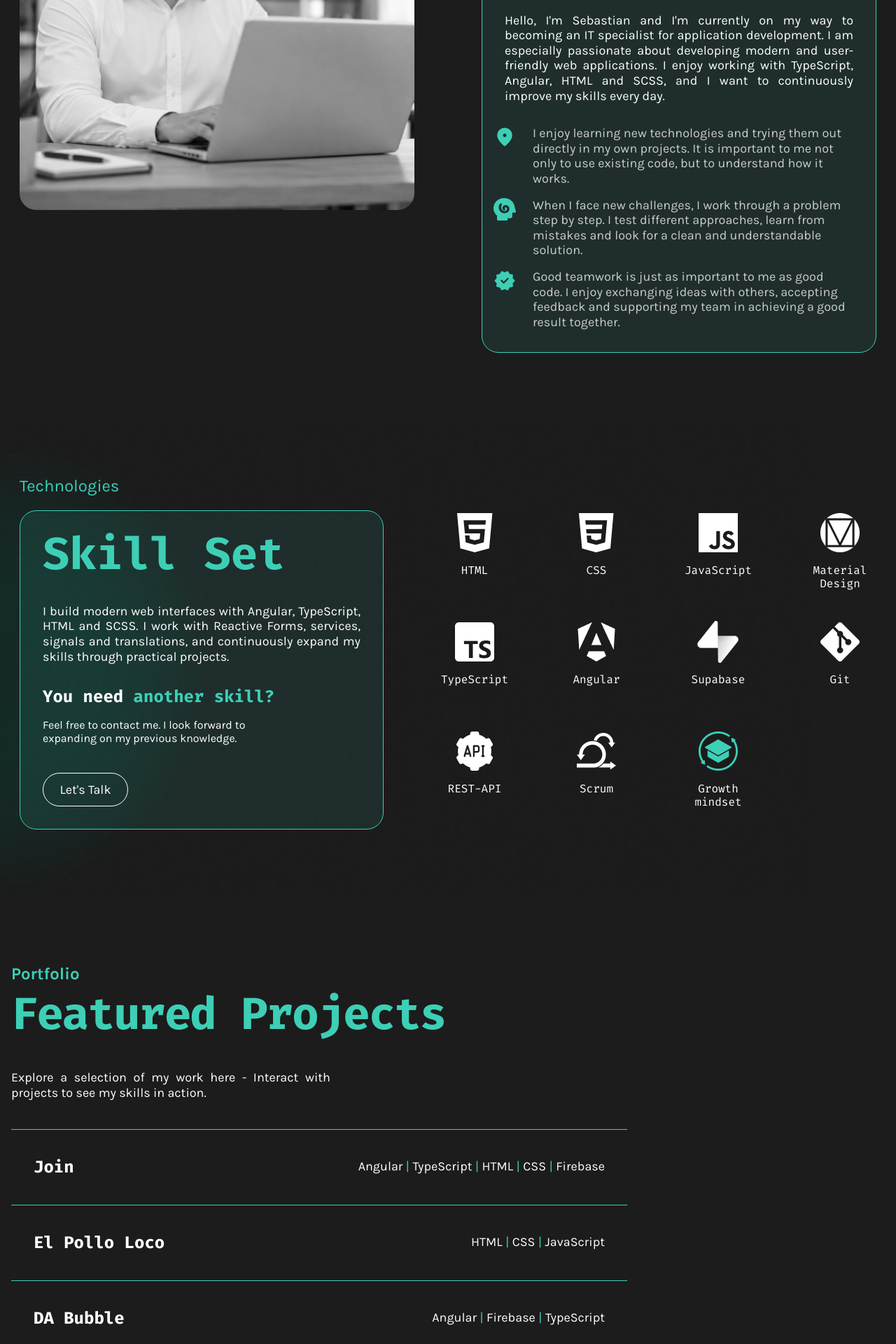
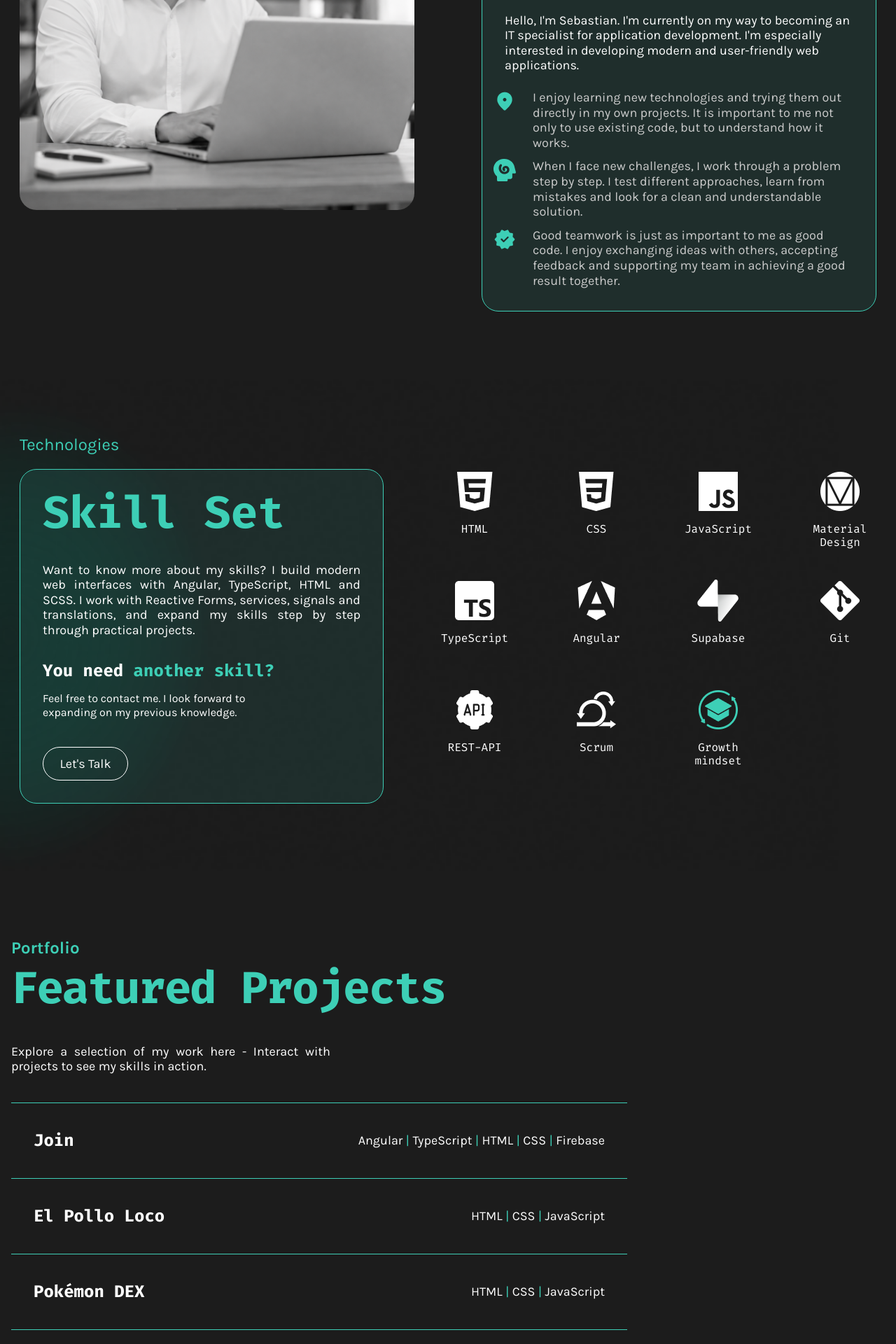
Before and after one commit to thevipertv20-boop/portfolio, an Angular app: page / in a window 1280 px wide. Shown: the part 1200-3120 px from the top of the page at 70% size. Built offline with nearby package versions, Linux system fonts and the light colour scheme.

Commit message:
feat: add pokemon dex project

```diff
--- a/src/app/components/about-me/about-me.scss
+++ b/src/app/components/about-me/about-me.scss
@@ -85,14 +85,13 @@
 }
 
 .about-me-text {
-    margin: 0 0 32px;
-    text-align: justify;
+    margin: 0 0 24px;
 }
 
 .about-me-highlights {
     display: flex;
     flex-direction: column;
-    gap: 16px;
+    gap: 12px;
     margin: 0 0 0 -16px;
     padding: 0;
     list-style: none;
--- a/src/app/components/featured-projects/featured-projects.ts
+++ b/src/app/components/featured-projects/featured-projects.ts
@@ -1,7 +1,7 @@
 import { Component, DOCUMENT, ElementRef, Injector, afterNextRender, inject, signal, viewChild } from '@angular/core';
 import { LanguageService } from '../../i18n/language.service';
 
-type ProjectId = 'join' | 'elPolloLoco' | 'daBubble';
+type ProjectId = 'join' | 'elPolloLoco' | 'pokemonDex';
 
 interface Technology {
   name: string;
@@ -76,17 +76,19 @@ export class FeaturedProjects {
       },
     },
     {
-      id: 'daBubble',
-      name: 'DA Bubble',
-      technologies: ['Angular', 'Firebase', 'TypeScript'],
-      image: 'assets/images/Frame 374.png',
+      id: 'pokemonDex',
+      name: 'Pokémon DEX',
+      technologies: ['HTML', 'CSS', 'JavaScript'],
+      image: 'assets/images/Pokémon-Dex im sonnigen Abenteuerland.png',
       details: {
         number: '03',
         technologies: [
-          { name: 'Angular', icon: 'assets/icons/23. Icons - Overlay (2).png' },
-          { name: 'Firebase', icon: 'assets/icons/21. Icons - Overlay.png' },
-          { name: 'TypeScript', icon: 'assets/icons/22. Icons - Overlay (1).png' },
+          { name: 'HTML', icon: 'assets/icons/24. Icons - Overlay (3).png' },
+          { name: 'CSS', icon: 'assets/icons/21. Icons - Overlay1.png' },
+          { name: 'JavaScript', icon: 'assets/icons/Property 11=Javascript.png' },
         ],
+        github: 'https://github.com/thevipertv20-boop/PokemondeX',
+        liveTest: 'https://sebastianmucha.developerakademie.net/PokemondeX/',
       },
     },
   ];
--- a/src/app/i18n/language.ts
+++ b/src/app/i18n/language.ts
@@ -34,10 +34,8 @@ export const translations = {
       eyebrow: 'Who I Am',
       title: 'About me',
       text:
-        "Hello, I'm Sebastian and I'm currently on my way to becoming an IT specialist for application " +
-        'development. I am especially passionate about developing modern and user-friendly web applications. ' +
-        'I enjoy working with TypeScript, Angular, HTML and SCSS, and I want to continuously improve my ' +
-        'skills every day.',
+        "Hello, I'm Sebastian. I'm currently on my way to becoming an IT specialist for application " +
+        "development. I'm especially interested in developing modern and user-friendly web applications.",
       highlights: [
         'I enjoy learning new technologies and trying them out directly in my own projects. It is important ' +
           'to me not only to use existing code, but to understand how it works.',
@@ -51,8 +49,9 @@ export const translations = {
       eyebrow: 'Technologies',
       title: 'Skill Set',
       text:
-        'I build modern web interfaces with Angular, TypeScript, HTML and SCSS. I work with Reactive Forms, ' +
-        'services, signals and translations, and continuously expand my skills through practical projects.',
+        'Want to know more about my skills? I build modern web interfaces with Angular, TypeScript, HTML ' +
+        'and SCSS. I work with Reactive Forms, services, signals and translations, and expand my skills ' +
+        'step by step through practical projects.',
       subtitleStart: 'You need',
       subtitleHighlight: 'another skill?',
       note: 'Feel free to contact me. I look forward to expanding on my previous knowledge.',
@@ -70,9 +69,9 @@ export const translations = {
         elPolloLoco:
           'Jump, run and throw game based on object-oriented approach. Help Pepe to find coins and ' +
           'tabasco salsa to fight against the crazy hen.',
-        daBubble:
-          'This App is a Slack Clone App. It revolutionizes team communication and collaboration with ' +
-          'its intuitive interface, real-time messaging, and robust channel organization.',
+        pokemonDex:
+          'A Pokédex to browse the world of Pokémon. Search for a Pokémon, load more entries and open a ' +
+          'detail view for each one.',
       },
       liveTest: 'Live Test',
       nextProject: 'Next project',
@@ -284,10 +283,9 @@ export const translations = {
       eyebrow: 'Wer ich bin',
       title: 'Über mich',
       text:
-        'Hallo, ich bin Sebastian und aktuell auf dem Weg zum Fachinformatiker für Anwendungsentwicklung. ' +
-        'Besonders begeistert mich die Entwicklung moderner und benutzerfreundlicher Webanwendungen. Ich ' +
-        'arbeite gerne mit TypeScript, Angular, HTML und SCSS und möchte meine Kenntnisse jeden Tag weiter ' +
-        'ausbauen.',
+        'Hallo, ich bin Sebastian. Ich bin aktuell auf dem Weg zum Fachinformatiker für ' +
+        'Anwendungsentwicklung. Besonders interessiert mich die Entwicklung moderner und ' +
+        'benutzerfreundlicher Webanwendungen.',
       highlights: [
         'Ich lerne gerne neue Technologien und probiere sie direkt in eigenen Projekten aus. Dabei ist mir ' +
           'wichtig, nicht nur fertigen Code zu verwenden, sondern zu verstehen, wie er funktioniert.',
@@ -301,9 +299,9 @@ export const translations = {
       eyebrow: 'Technologien',
       title: 'Skill Set',
       text:
-        'Ich entwickle moderne Weboberflächen mit Angular, TypeScript, HTML und SCSS. Dabei arbeite ich mit ' +
-        'Reactive Forms, Services, Signals und Übersetzungen und erweitere meine Kenntnisse Schritt für ' +
-        'Schritt durch eigene Projekte.',
+        'Du möchtest mehr über meine Skills erfahren? Ich entwickle moderne Weboberflächen mit Angular, ' +
+        'TypeScript, HTML und SCSS. Dabei arbeite ich mit Reactive Forms, Services, Signals und ' +
+        'Übersetzungen und erweitere meine Kenntnisse Schritt für Schritt durch praktische Projekte.',
       subtitleStart: 'Fehlt dir',
       subtitleHighlight: 'ein Skill?',
       note: 'Kontaktiere mich gerne. Ich freue mich darauf, mein bisheriges Wissen zu erweitern.',
@@ -321,9 +319,9 @@ export const translations = {
         elPolloLoco:
           'Jump-and-Run-Spiel mit Wurf-Mechanik, basierend auf objektorientierter Programmierung. Hilf Pepe, ' +
           'Münzen und Tabasco-Salsa zu finden, um gegen die verrückte Henne zu kämpfen.',
-        daBubble:
-          'Diese App ist ein Slack-Klon. Sie revolutioniert die Kommunikation und Zusammenarbeit im Team ' +
-          'mit einer intuitiven Oberfläche, Echtzeit-Nachrichten und einer übersichtlichen Kanalstruktur.',
+        pokemonDex:
+          'Ein Pokédex zum Entdecken der Pokémon-Welt. Suche nach einem Pokémon, lade weitere Einträge nach ' +
+          'und öffne zu jedem eine Detailansicht.',
       },
       liveTest: 'Live Test',
       nextProject: 'Nächstes Projekt',
@@ -412,8 +410,8 @@ export const translations = {
               plain('Durch den Zugriff auf und die Nutzung von '),
               mark('Portfolio'),
               plain(
-                ' (Produkt) erkennst du die folgenden Bedingungen sowie alle Richtlinien, Leitlinien oder ' +
-                  'Änderungen daran an, die dir von Zeit zu Zeit vorgelegt werden können, und stimmst ihnen zu. Wir, ' +
+                ' (Produkt) erkennen Sie die folgenden Bedingungen sowie alle Richtlinien, Leitlinien oder ' +
+                  'Änderungen daran an, die Ihnen von Zeit zu Zeit vorgelegt werden können, und stimmen ihnen zu. Wir, ' +
                   'die aufgeführten Studierenden, können die Bedingungen von Zeit zu Zeit ohne Ankündigung ' +
                   'aktualisieren oder ändern.',
               ),
@@ -474,7 +472,7 @@ export const translations = {
               mark('Portfolio'),
               plain(
                 ' für illegale Aktivitäten oder um eine andere Person zu belästigen, zu schädigen, zu bedrohen ' +
-                  'oder einzuschüchtern, ist streng untersagt. Du bist allein verantwortlich für deine ' +
+                  'oder einzuschüchtern, ist streng untersagt. Sie sind allein verantwortlich für Ihre ' +
                   'Interaktionen mit anderen Nutzern von ',
               ),
               mark('Portfolio.'),
@@ -510,19 +508,19 @@ export const translations = {
           paragraphs: [
             [
               plain(
-                'Du erklärst dich bereit, uns, die aufgeführten Studierenden, die ',
+                'Sie erklären sich bereit, uns, die aufgeführten Studierenden, die ',
               ),
               mark('Developer Akademie'),
               plain(
                 ' sowie unsere verbundenen Unternehmen, Partner, leitenden Angestellten, Direktoren, Vertreter ' +
                   'und Mitarbeiter von allen Ansprüchen, Forderungen, Verlusten, Schäden, Kosten oder ' +
                   'Verbindlichkeiten (einschließlich angemessener Anwaltskosten) freizustellen, zu verteidigen und ' +
-                  'schadlos zu halten, die sich aus oder im Zusammenhang mit deiner Nutzung von ',
+                  'schadlos zu halten, die sich aus oder im Zusammenhang mit Ihrer Nutzung von ',
               ),
               mark('Portfolio'),
-              plain(' und/oder deinem Verstoß gegen diese rechtlichen Hinweise ergeben.'),
+              plain(' und/oder Ihrem Verstoß gegen diese rechtlichen Hinweise ergeben.'),
             ],
-            [plain('Bei Fragen oder Mitteilungen kontaktiere uns bitte unter [Contact Email].')],
+            [plain('Bei Fragen oder Mitteilungen kontaktieren Sie uns bitte unter [Contact Email].')],
             [plain('Datum: 26. Juli 2025')],
           ],
         },
```
Also changed, not shown: public/assets/images/Pokémon-Dex im sonnigen Abenteuerland.png (added).
